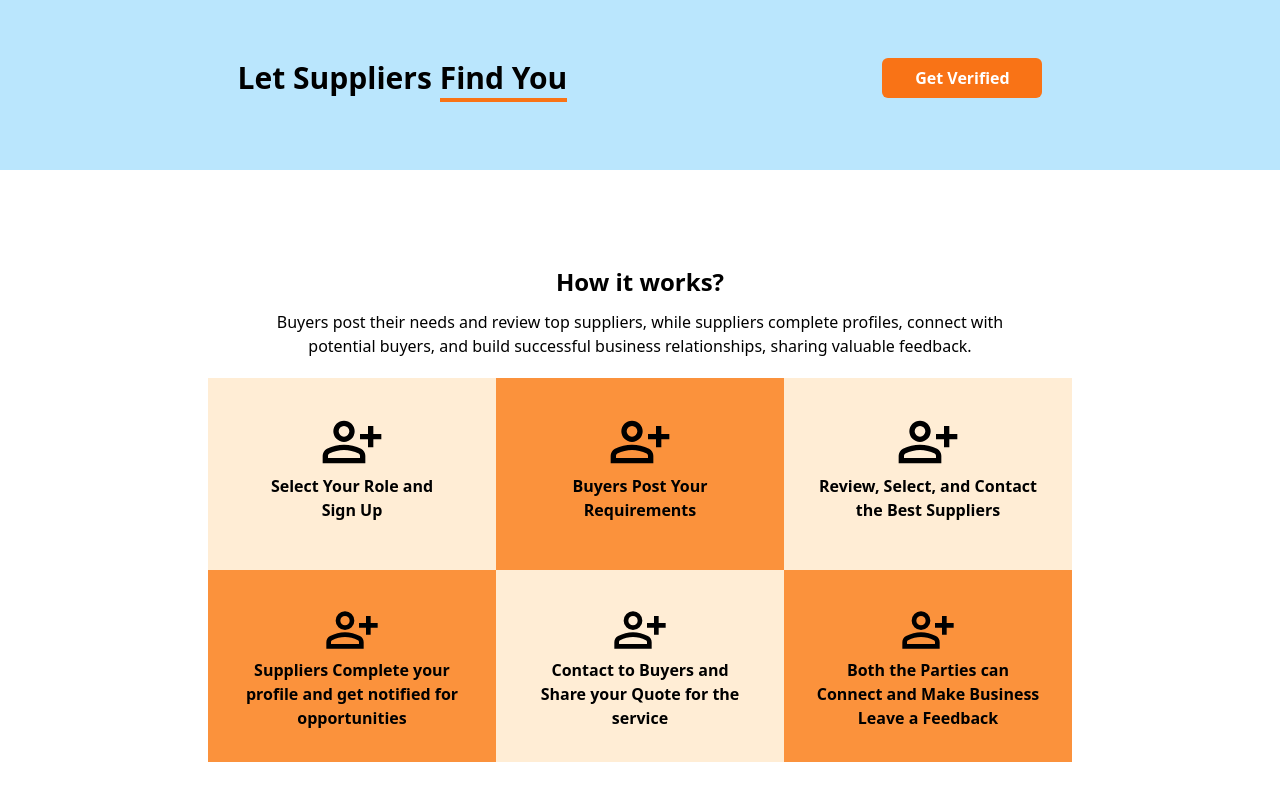
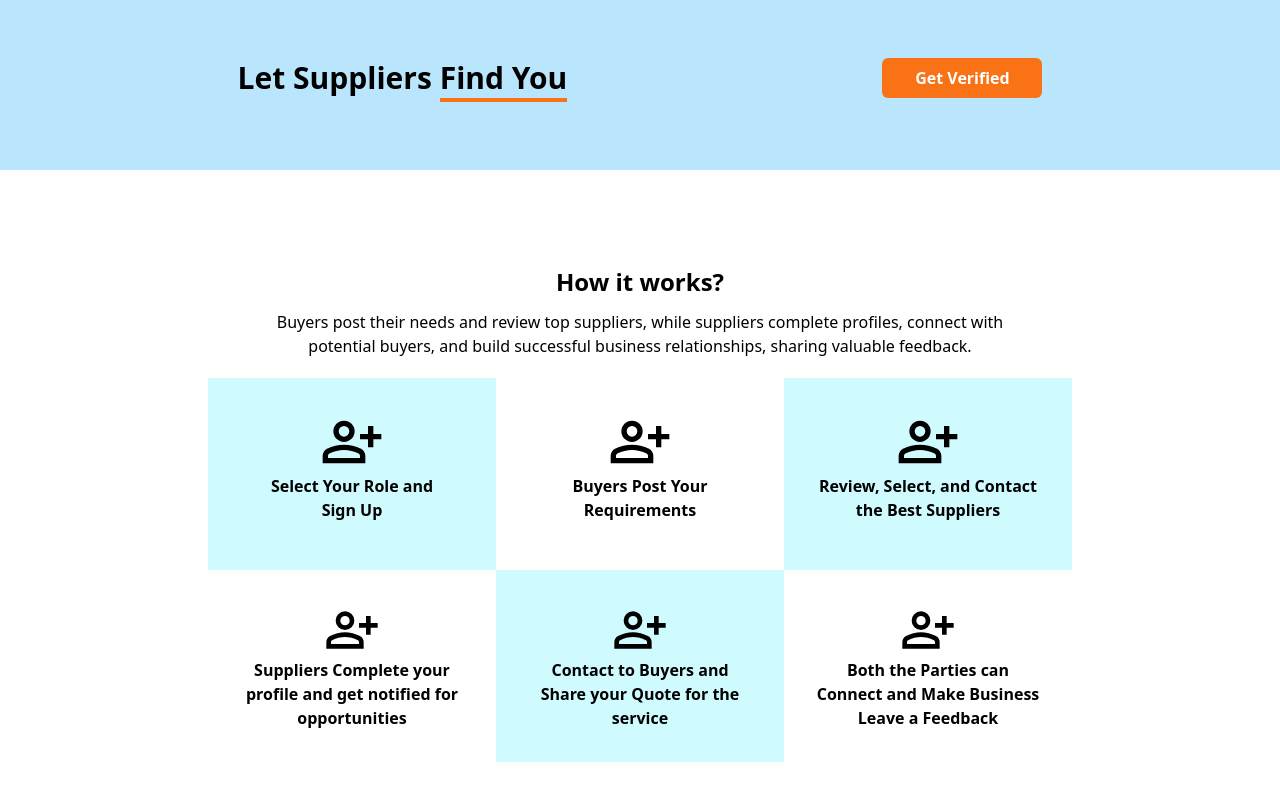
Before and after one commit to sourav0009/Habot_company_Ui, a React (Create React App) app: page / in a window 1280 px wide. Shown: the part 1842-2642 px from the top of the page. Built offline with nearby package versions, Linux system fonts and the light colour scheme.

Commit message:
tuday frist

```diff
--- a/src/components/home.jsx
+++ b/src/components/home.jsx
@@ -144,29 +144,29 @@ const Home = () => {
                 </div>
                 <div className=" flex justify-center flex-col items-center mt-5">
                     <div className=" flex">
-                        <div className=' bg-orange-100 h-48 w-72 text-center flex flex-col items-center p-8'>
+                        <div className=' bg-cyan-100 h-48 w-72 text-center flex flex-col items-center p-8'>
                             <svg xmlns="http://www.w3.org/2000/svg" height="64px" viewBox="0 -960 960 960" width="64px" fill="#000000"><path d="M720-400v-120H600v-80h120v-120h80v120h120v80H800v120h-80Zm-360-80q-66 0-113-47t-47-113q0-66 47-113t113-47q66 0 113 47t47 113q0 66-47 113t-113 47ZM40-160v-112q0-34 17.5-62.5T104-378q62-31 126-46.5T360-440q66 0 130 15.5T616-378q29 15 46.5 43.5T680-272v112H40Zm80-80h480v-32q0-11-5.5-20T580-306q-54-27-109-40.5T360-360q-56 0-111 13.5T140-306q-9 5-14.5 14t-5.5 20v32Zm240-320q33 0 56.5-23.5T440-640q0-33-23.5-56.5T360-720q-33 0-56.5 23.5T280-640q0 33 23.5 56.5T360-560Zm0-80Zm0 400Z" /></svg>
                             <div className=' font-semibold'>Select Your Role and <br /> Sign Up</div>
                         </div>
-                        <div className=' bg-orange-400 h-48 w-72 text-center flex flex-col items-center p-8 '>
+                        <div className=' bg-white h-48 w-72 text-center flex flex-col items-center p-8 '>
                             <svg xmlns="http://www.w3.org/2000/svg" height="64px" viewBox="0 -960 960 960" width="64px" fill="#000000"><path d="M720-400v-120H600v-80h120v-120h80v120h120v80H800v120h-80Zm-360-80q-66 0-113-47t-47-113q0-66 47-113t113-47q66 0 113 47t47 113q0 66-47 113t-113 47ZM40-160v-112q0-34 17.5-62.5T104-378q62-31 126-46.5T360-440q66 0 130 15.5T616-378q29 15 46.5 43.5T680-272v112H40Zm80-80h480v-32q0-11-5.5-20T580-306q-54-27-109-40.5T360-360q-56 0-111 13.5T140-306q-9 5-14.5 14t-5.5 20v32Zm240-320q33 0 56.5-23.5T440-640q0-33-23.5-56.5T360-720q-33 0-56.5 23.5T280-640q0 33 23.5 56.5T360-560Zm0-80Zm0 400Z" /></svg>
                             <div className=' font-semibold'>Buyers Post Your Requirements</div>
                         </div>
-                        <div className=' bg-orange-100 h-48 w-72 text-center flex flex-col items-center p-8 '>
+                        <div className=' bg-cyan-100 h-48 w-72 text-center flex flex-col items-center p-8 '>
                             <svg xmlns="http://www.w3.org/2000/svg" height="64px" viewBox="0 -960 960 960" width="64px" fill="#000000"><path d="M720-400v-120H600v-80h120v-120h80v120h120v80H800v120h-80Zm-360-80q-66 0-113-47t-47-113q0-66 47-113t113-47q66 0 113 47t47 113q0 66-47 113t-113 47ZM40-160v-112q0-34 17.5-62.5T104-378q62-31 126-46.5T360-440q66 0 130 15.5T616-378q29 15 46.5 43.5T680-272v112H40Zm80-80h480v-32q0-11-5.5-20T580-306q-54-27-109-40.5T360-360q-56 0-111 13.5T140-306q-9 5-14.5 14t-5.5 20v32Zm240-320q33 0 56.5-23.5T440-640q0-33-23.5-56.5T360-720q-33 0-56.5 23.5T280-640q0 33 23.5 56.5T360-560Zm0-80Zm0 400Z" /></svg>
                             <div className=' font-semibold'>Review, Select, and Contact the Best Suppliers</div>
                         </div>
                     </div>
                     <div className=" flex">
-                        <div className=' bg-orange-400 h-48 w-72 text-center flex flex-col items-center p-8 '>
+                        <div className=' bg-white h-48 w-72 text-center flex flex-col items-center p-8 '>
                             <svg xmlns="http://www.w3.org/2000/svg" height="64px" viewBox="0 -960 960 960" width="64px" fill="#000000"><path d="M720-400v-120H600v-80h120v-120h80v120h120v80H800v120h-80Zm-360-80q-66 0-113-47t-47-113q0-66 47-113t113-47q66 0 113 47t47 113q0 66-47 113t-113 47ZM40-160v-112q0-34 17.5-62.5T104-378q62-31 126-46.5T360-440q66 0 130 15.5T616-378q29 15 46.5 43.5T680-272v112H40Zm80-80h480v-32q0-11-5.5-20T580-306q-54-27-109-40.5T360-360q-56 0-111 13.5T140-306q-9 5-14.5 14t-5.5 20v32Zm240-320q33 0 56.5-23.5T440-640q0-33-23.5-56.5T360-720q-33 0-56.5 23.5T280-640q0 33 23.5 56.5T360-560Zm0-80Zm0 400Z" /></svg>
                             <div className=' font-semibold'>Suppliers Complete your profile and get notified for opportunities</div>
                         </div>
-                        <div className=' bg-orange-100 h-48 w-72 text-center flex flex-col items-center p-8 '>
+                        <div className=' bg-cyan-100 h-48 w-72 text-center flex flex-col items-center p-8 '>
                             <svg xmlns="http://www.w3.org/2000/svg" height="64px" viewBox="0 -960 960 960" width="64px" fill="#000000"><path d="M720-400v-120H600v-80h120v-120h80v120h120v80H800v120h-80Zm-360-80q-66 0-113-47t-47-113q0-66 47-113t113-47q66 0 113 47t47 113q0 66-47 113t-113 47ZM40-160v-112q0-34 17.5-62.5T104-378q62-31 126-46.5T360-440q66 0 130 15.5T616-378q29 15 46.5 43.5T680-272v112H40Zm80-80h480v-32q0-11-5.5-20T580-306q-54-27-109-40.5T360-360q-56 0-111 13.5T140-306q-9 5-14.5 14t-5.5 20v32Zm240-320q33 0 56.5-23.5T440-640q0-33-23.5-56.5T360-720q-33 0-56.5 23.5T280-640q0 33 23.5 56.5T360-560Zm0-80Zm0 400Z" /></svg>
                             <div className=' font-semibold'>Contact to Buyers and Share your Quote for the service</div>
                         </div>
-                        <div className=' bg-orange-400 h-48 w-72 text-center flex flex-col items-center p-8 '>
+                        <div className=' bg-white h-48 w-72 text-center flex flex-col items-center p-8 '>
                             <svg xmlns="http://www.w3.org/2000/svg" height="64px" viewBox="0 -960 960 960" width="64px" fill="#000000"><path d="M720-400v-120H600v-80h120v-120h80v120h120v80H800v120h-80Zm-360-80q-66 0-113-47t-47-113q0-66 47-113t113-47q66 0 113 47t47 113q0 66-47 113t-113 47ZM40-160v-112q0-34 17.5-62.5T104-378q62-31 126-46.5T360-440q66 0 130 15.5T616-378q29 15 46.5 43.5T680-272v112H40Zm80-80h480v-32q0-11-5.5-20T580-306q-54-27-109-40.5T360-360q-56 0-111 13.5T140-306q-9 5-14.5 14t-5.5 20v32Zm240-320q33 0 56.5-23.5T440-640q0-33-23.5-56.5T360-720q-33 0-56.5 23.5T280-640q0 33 23.5 56.5T360-560Zm0-80Zm0 400Z" /></svg>
                             <div className=' font-semibold'>Both the Parties can Connect and Make Business Leave a Feedback</div>
                         </div>
```
